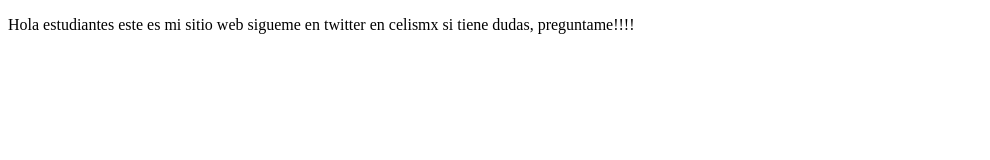
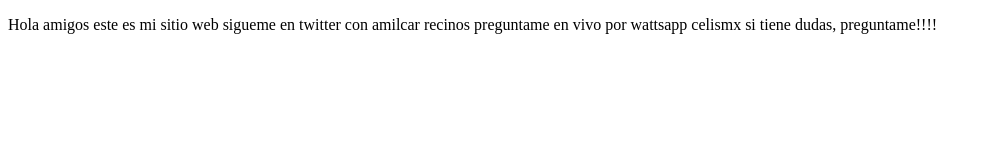
Before and after one commit to Amilcarro/ProyectoDemoCursoPrework, a plain HTML site: page index.html in a window 1280 px wide. Shown: the whole page, without its empty margins (0-990 px from the left). Drawn offline with Linux system fonts and the light colour scheme.

Commit message:
cambios agregados sitio de twitch

```diff
--- a/index.html
+++ b/index.html
@@ -8,8 +8,8 @@
 </head>
 <body>
     <p>
-        Hola estudiantes este es mi sitio web
-        sigueme en twitter en celismx si tiene dudas, preguntame!!!!
+        Hola amigos este es mi sitio web
+        sigueme en twitter con amilcar recinos preguntame en vivo por wattsapp celismx si tiene dudas, preguntame!!!!
     </p>
 </body>
 </html>
```
